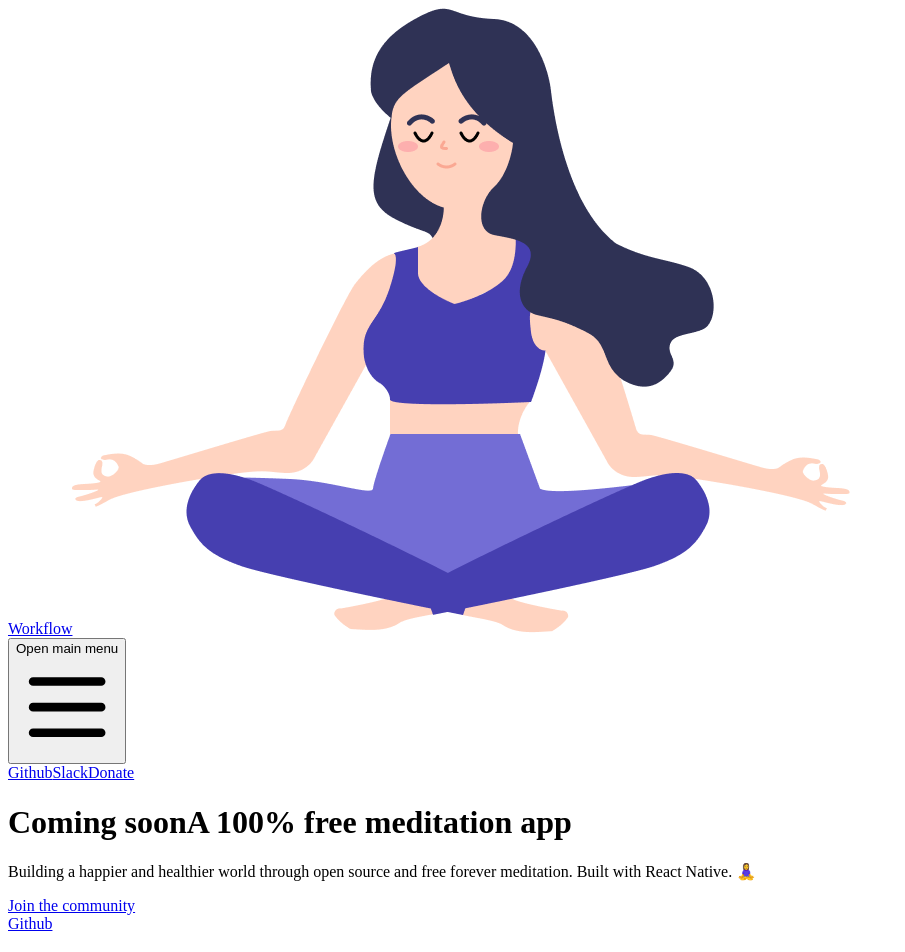
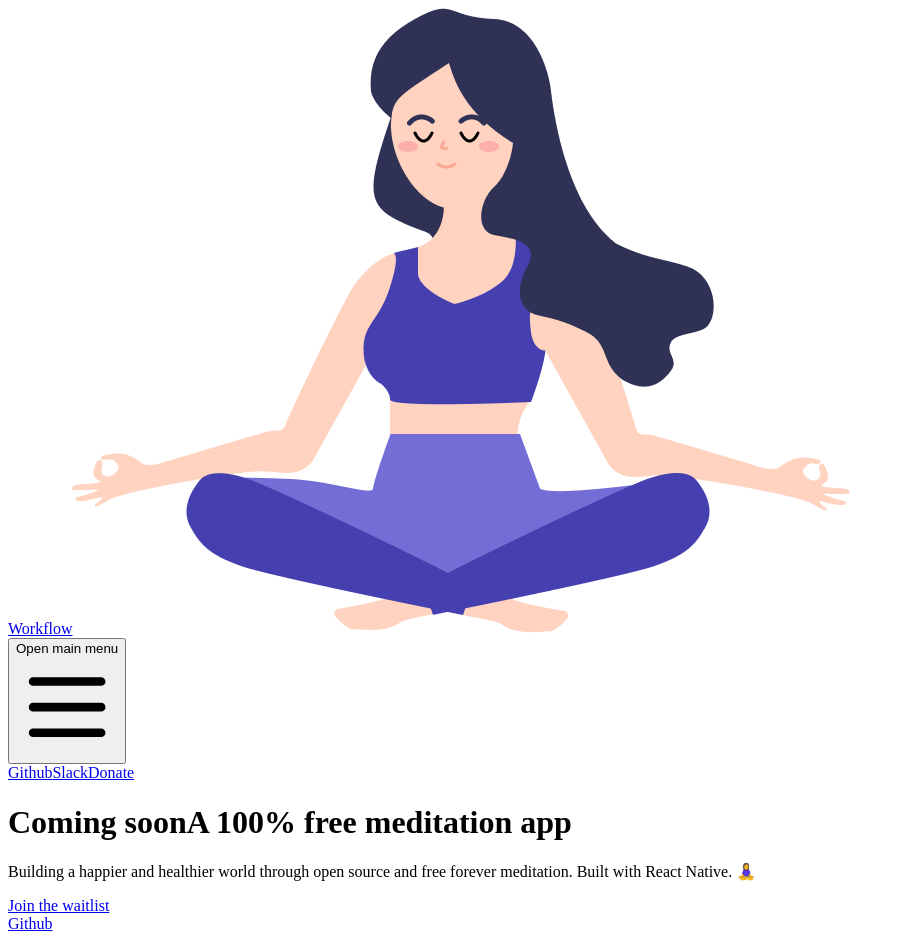
Before and after one commit to tiberiumihai/heylinda-website, a Next.js app: page / in a window 1280 px wide. Shown: the top 952 px of the page, without its empty margins (0-905 px from the left). Built offline with nearby package versions, Linux system fonts and the light colour scheme.

Commit message:
feat: use a waitlist instead of slack

```diff
--- a/pages/index.js
+++ b/pages/index.js
@@ -140,10 +140,10 @@ export default function Home() {
                   <div className="rounded-md shadow">
                     <a
                       target="_blank"
-                      href="https://join.slack.com/t/heylinda/shared_invite/zt-to976i3o-qPBT6C~pU0QjyMeMgvMVYQ"
+                      href="https://tinyletter.com/heylinda"
                       className="w-full flex items-center justify-center px-8 py-3 border border-transparent text-base font-medium rounded-md text-white bg-indigo-600 hover:bg-indigo-700 md:py-4 md:text-lg md:px-10"
                     >
-                      Join the community
+                      Join the waitlist
                     </a>
                   </div>
                   <div className="mt-3 sm:mt-0 sm:ml-3">
```
